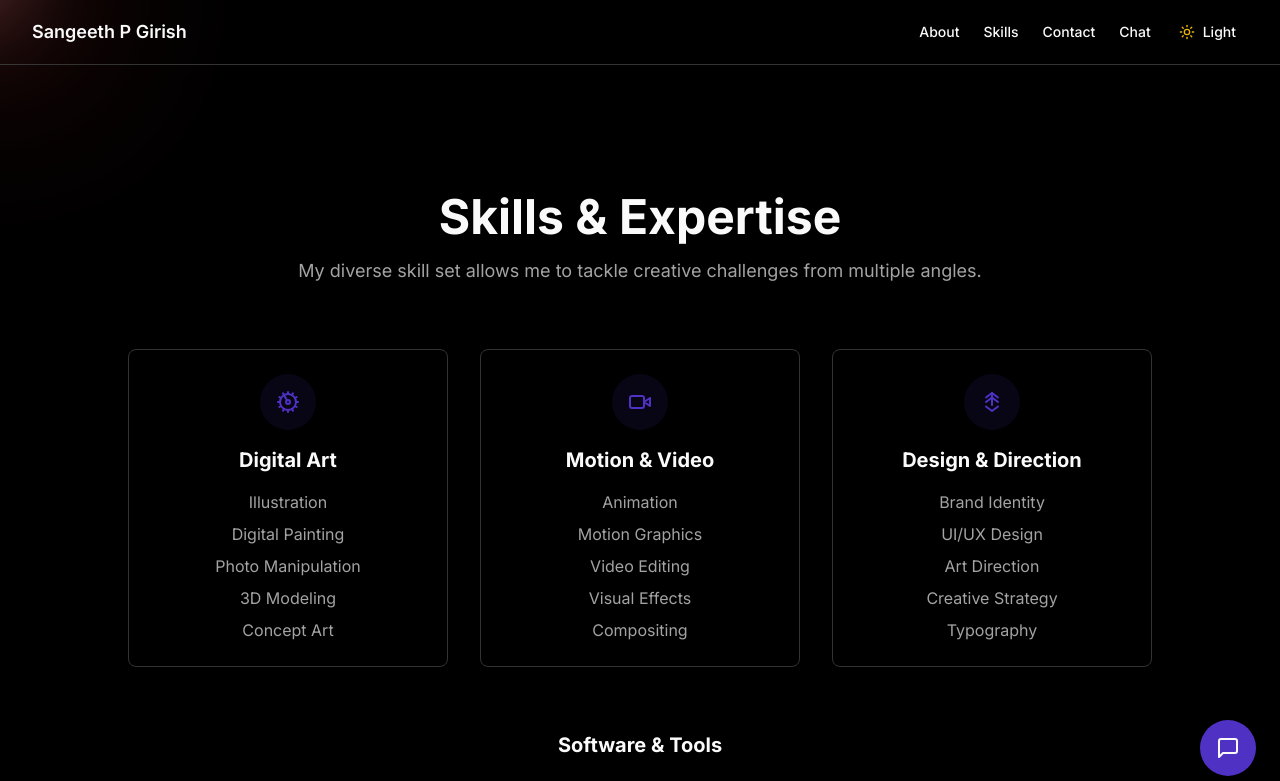
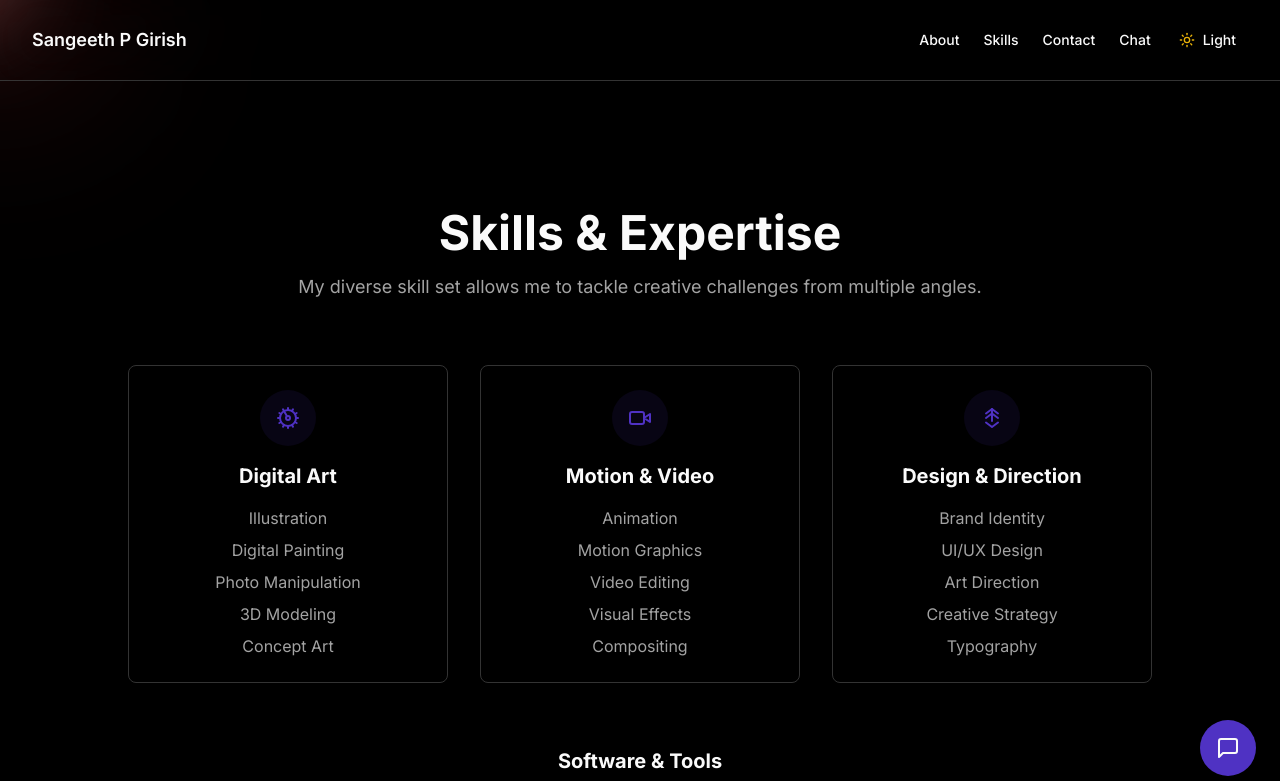
Before and after one commit to suryakochirajavu/Portfolio, a Next.js app: page /skills in a window 1280 px wide. Shown: the top 781 px of the page. Built offline with nearby package versions, Linux system fonts and the light colour scheme.

Commit message:
style: increase header blur and size

```diff
--- a/components/layout/header.tsx
+++ b/components/layout/header.tsx
@@ -4,8 +4,8 @@ import { ThemeToggle } from "@/components/theme-toggle"
 
 export function Header() {
   return (
-    <header className="sticky top-0 z-50 w-full glass-surface border-b transition-colors duration-300">
-      <div className="container flex h-16 items-center justify-between">
+    <header className="sticky top-0 z-50 w-full glass-surface backdrop-blur-xl border-b transition-colors duration-300">
+      <div className="container flex h-20 items-center justify-between">
         <Link href="/" className="flex items-center gap-2 text-lg font-semibold">
           <span>Sangeeth P Girish</span>
         </Link>
```
